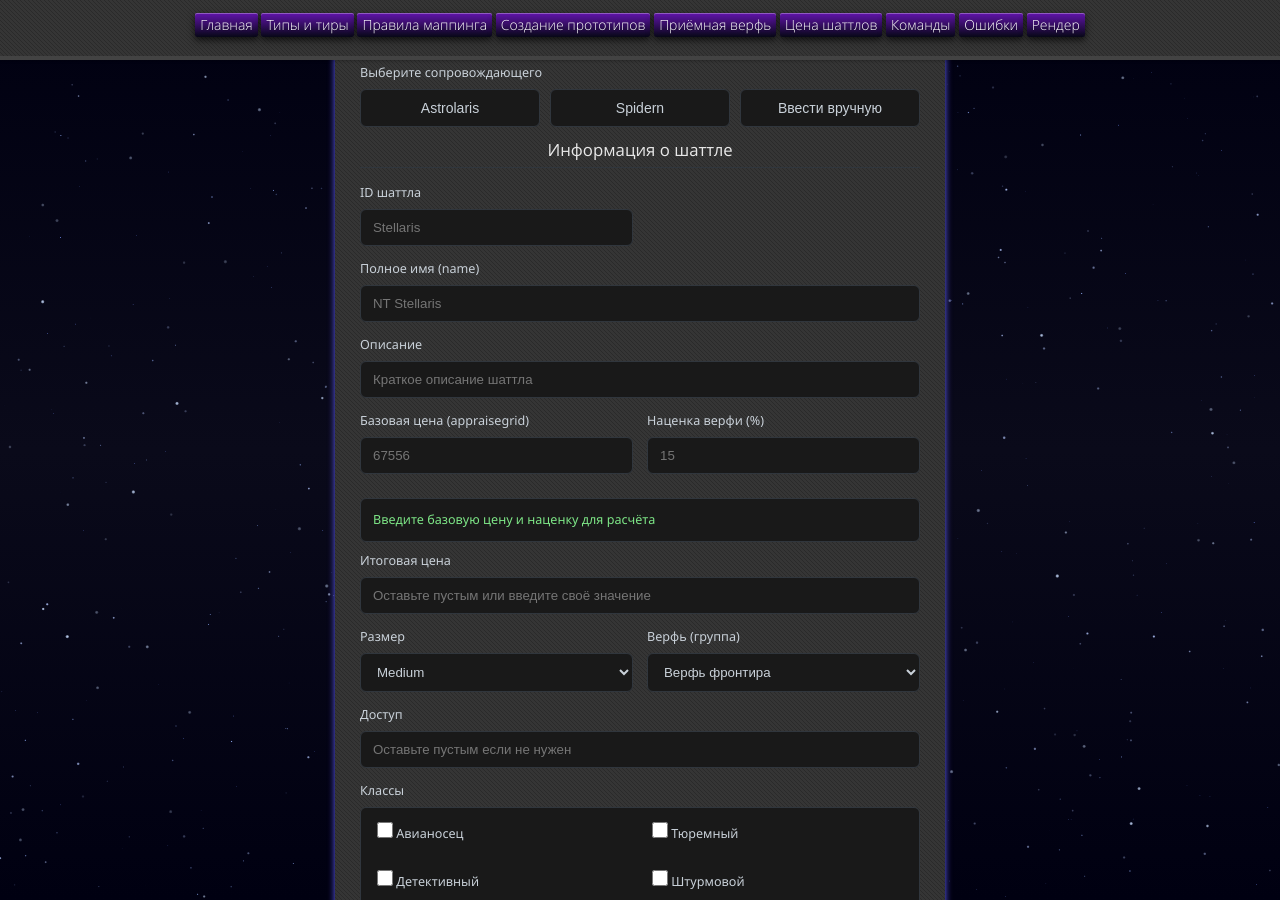
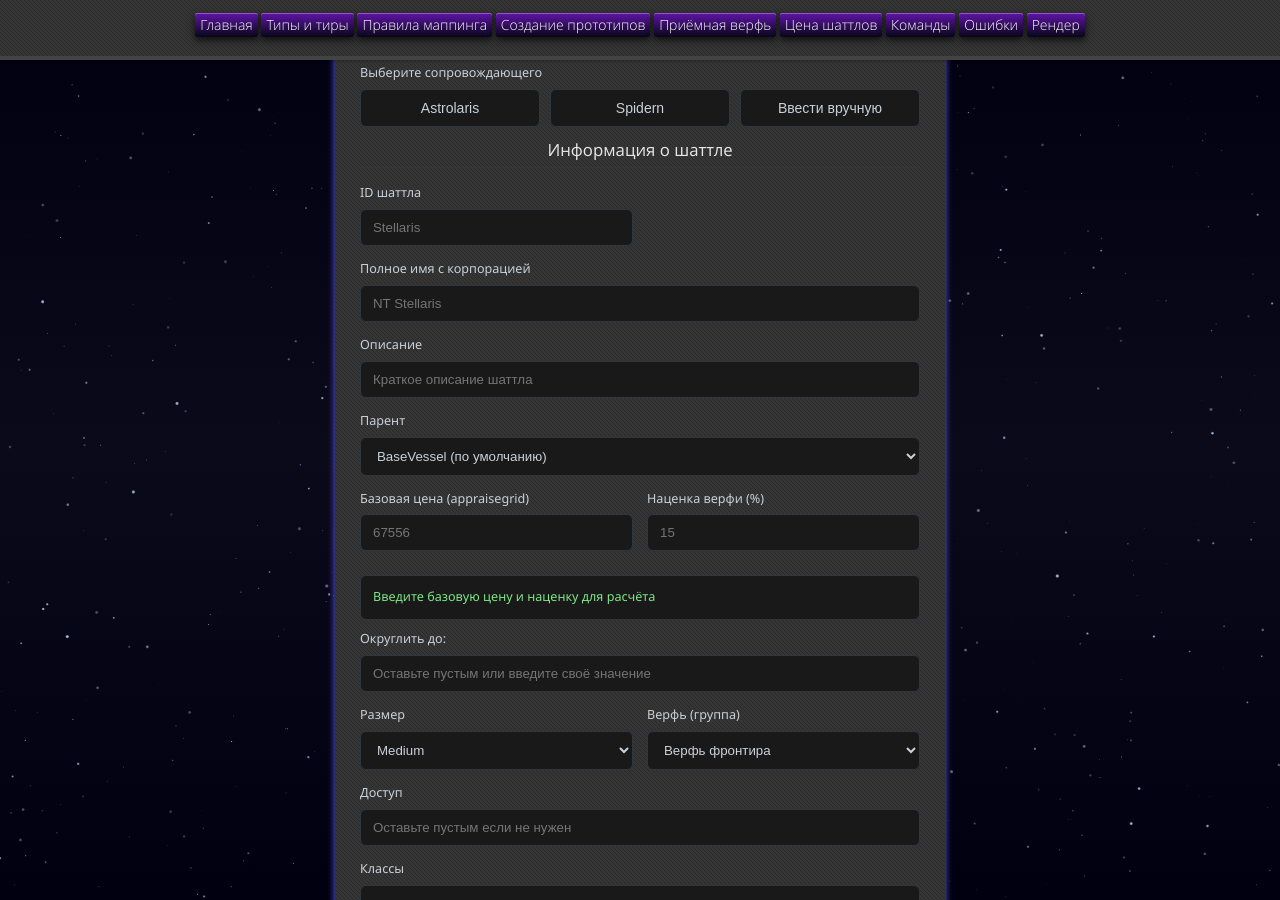
Before and after one commit to lAstronautl/StarHorizon-Mapping, a Jekyll site: the page built from docs/markdown/shuttle_generator.md, in a window 1280 px wide and 900 px high, scrolled down 529 px. Built offline with Jekyll 4.4.1, drawn with Linux system fonts in a browser that asks for light colours; our own code applies the rules of GitHub Pages for plain Markdown files.

Commit message:
update shuttle_generator.md

```diff
--- a/docs/markdown/shuttle_generator.md
+++ b/docs/markdown/shuttle_generator.md
@@ -197,13 +197,25 @@
         </div>
 
         <div class="form-group">
-            <label>Полное имя (name)</label>
+            <label>Полное имя с корпорацией</label>
             <input type="text" id="fullName" placeholder="NT Stellaris">
         </div>
 
         <div class="form-group">
             <label>Описание</label>
             <input type="text" id="description" placeholder="Краткое описание шаттла">
+        </div>
+
+        <div class="form-group">
+            <label>Парент</label>
+            <select id="parentVessel">
+                <option value="BaseVessel">BaseVessel (по умолчанию)</option>
+                <option value="BaseVesselAntag">BaseVesselAntag</option>
+                <option value="StandardFrontierVessel">StandardFrontierVessel</option>
+                <option value="StandardFrontierSecurityVessel">StandardFrontierSecurityVessel</option>
+                <option value="StandardFrontierSecurityExpeditionVessel">StandardFrontierSecurityExpeditionVessel</option>
+                <option value="StandardFrontierAntagVessel">StandardFrontierAntagVessel</option>
+            </select>
         </div>
 
         <div class="info-row">
@@ -218,7 +230,7 @@
         </div>
         <div class="price-calc" id="priceCalc">Введите базовую цену и наценку для расчёта</div>
         <div class="form-group" style="margin-top: 10px;">
-            <label>Итоговая цена</label>
+            <label>Округлить до:</label>
             <input type="number" id="priceFinal" placeholder="Оставьте пустым или введите своё значение" min="0" oninput="updateFinalPrice()">
         </div>
 
@@ -536,7 +545,7 @@
             yaml += '          availableJobs: {}\n';
         } else {
             yaml += '          availableJobs:\n';
-            yaml += `            ${availableJobs}\n`;
+            yaml += `${availableJobs}\n`;
         }
 
         document.getElementById('outputBox').textContent = yaml;
```
Also changed, not shown: other parts of docs/markdown/shuttle_generator.md (+3 -5 lines).
